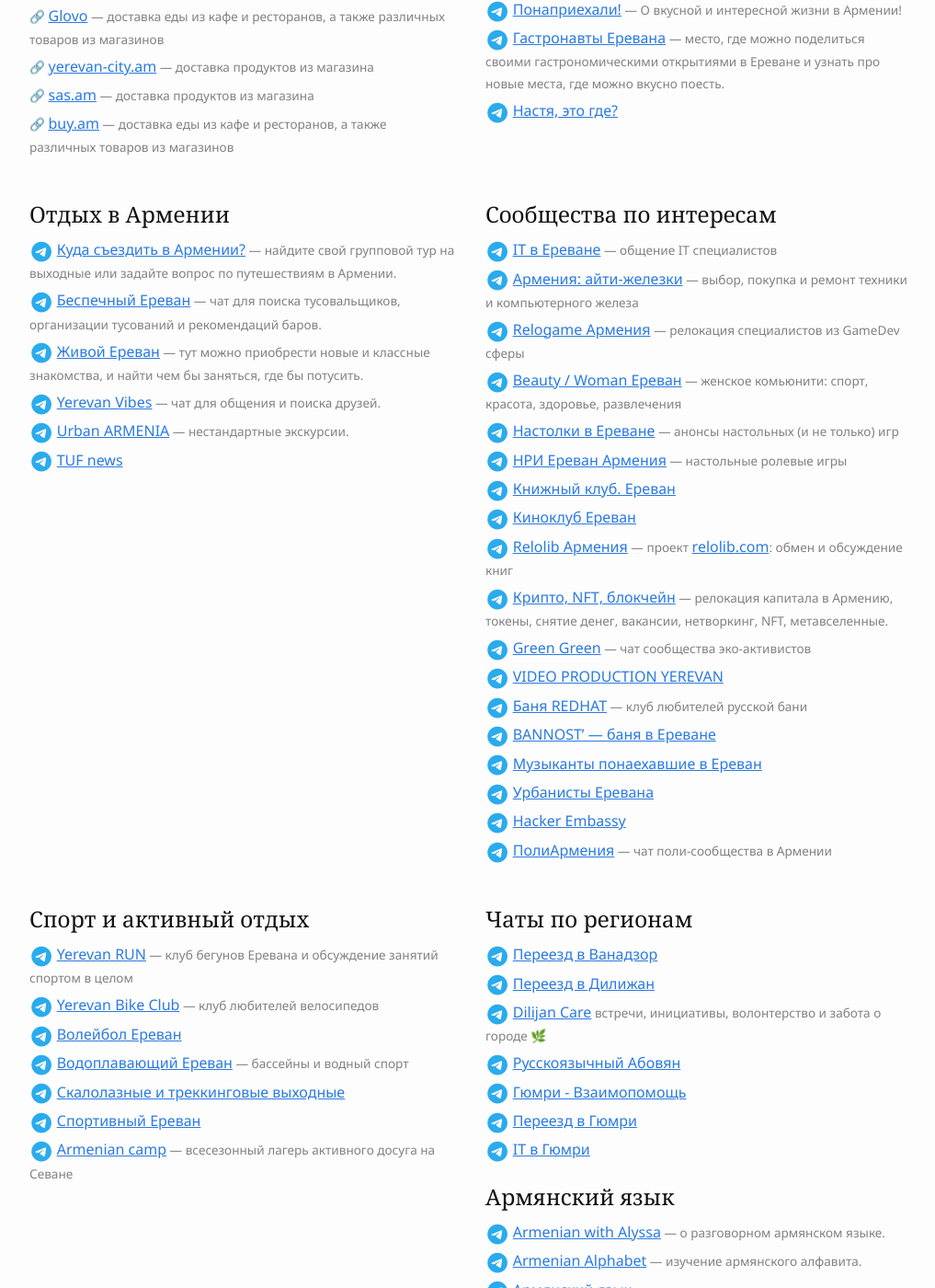
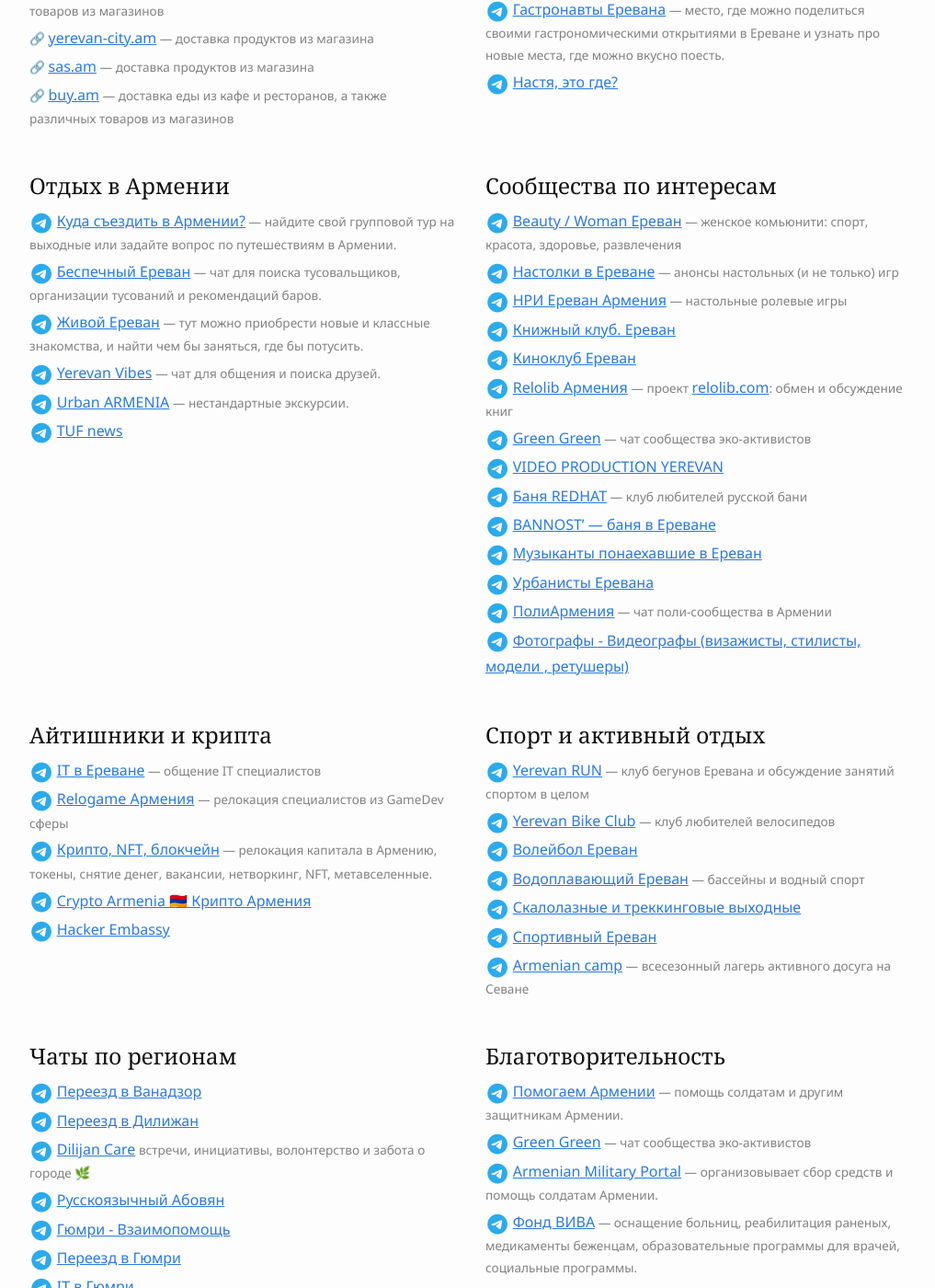
Before and after one commit to haywiki/haywiki.github.io, a Jekyll site: the page built from life/contacts.md, in a window 1280 px wide and 1400 px high, scrolled down 2579 px. Shown: the whole window at 92% size, without its empty margins (128-1145 px from the left). Built offline with Jekyll 4.4.1, drawn with Linux system fonts in a browser that asks for light colours; nearby versions of some CDN libraries; a script that is not in the unit is left out; some of the changed text lies outside the part shown.

Commit message:
обновлены телеграм-каналы и полезные контакты

```diff
--- a/life/contacts.md
+++ b/life/contacts.md
@@ -84,10 +84,11 @@
 - <i class="fa-brands fa-telegram"></i> [2022 Relocation Армения](https://t.me/armrelo2022)
 - <i class="fa-brands fa-telegram"></i> [Ковчег Армения](https://t.me/+C8I5SyknObsyZTky)
 - <i class="fa-brands fa-telegram"></i> [Автомобилисты в Армении](https://t.me/am_autoclub) — чат для переехавших в Армению с собственным автомобилем.
-- <i class="fa-brands fa-telegram"></i> [Получение загранпаспорта РФ в Армении](https://t.me/zagranerevan)
 - <i class="fa-brands fa-telegram"></i> [Получение шенгенских виз в Армении](https://t.me/shengen_am)
 - <i class="fa-brands fa-telegram"></i> [Пограничный контроль](https://t.me/+yHACAsBxEXo4OGEy) — отчеты о пересечении границы РФ
 {: class="list-emoji"}
+
+[//]: # (- <i class="fa-brands fa-telegram"></i> [Получение загранпаспорта РФ в Армении]&#40;https://t.me/zagranerevan&#41;)
 
 ## Переезд и жизнь с питомцем
 
@@ -193,7 +194,7 @@
 
 - <i class="fa-brands fa-telegram"></i> [Куда съездить в Армении?](https://t.me/+azIZSPnLs0oxOWZi) — найдите свой групповой тур на выходные или задайте вопрос по путешествиям в Армении.
 - <i class="fa-brands fa-telegram"></i> [Беспечный Ереван](https://t.me/jaunty_yerevan) — чат для поиска тусовальщиков, организации тусований и рекомендаций баров.
-- <i class="fa-brands fa-telegram"></i> [Живой Ереван](https://t.me/YerevanAlive4) — тут можно приобрести новые и классные знакомства, и найти чем бы заняться, где бы потусить.
+- <i class="fa-brands fa-telegram"></i> [Живой Ереван](https://t.me/YerevanAlive) — тут можно приобрести новые и классные знакомства, и найти чем бы заняться, где бы потусить.
 - <i class="fa-brands fa-telegram"></i> [Yerevan Vibes](https://t.me/yerevanvibes) — чат для общения и поиска друзей.
 - <i class="fa-brands fa-telegram"></i> [Urban ARMENIA](https://t.me/urbanarmenia) — нестандартные экскурсии.
 - <i class="fa-brands fa-telegram"></i> [TUF news](https://t.me/tuftuftuftsh)
@@ -204,24 +205,32 @@
 
 ## Сообщества по интересам
 
-- <i class="fa-brands fa-telegram"></i> [IT в Ереване](https://t.me/iterevan) — общение IT специалистов
-- <i class="fa-brands fa-telegram"></i> [Армения: айти-железки](https://t.me/am_hardware) — выбор, покупка и ремонт техники и компьютерного железа
-- <i class="fa-brands fa-telegram"></i> [Relogame Армения](https://t.me/relogame_armenia) — релокация специалистов из GameDev сферы
 - <i class="fa-brands fa-telegram"></i> [Beauty / Woman Ереван](https://t.me/erevanwomen) — женское комьюнити: спорт, красота, здоровье, развлечения
 - <i class="fa-brands fa-telegram"></i> [Настолки в Ереване](https://t.me/boardgames_yerevan) — анонсы настольных (и не только) игр
 - <i class="fa-brands fa-telegram"></i> [НРИ Ереван Армения](https://t.me/nrierevan) — настольные ролевые игры
 - <i class="fa-brands fa-telegram"></i> [Книжный клуб. Ереван](https://t.me/bookclubyerevan)
 - <i class="fa-brands fa-telegram"></i> [Киноклуб Ереван](https://t.me/YerevanKino)
 - <i class="fa-brands fa-telegram"></i> [Relolib Армения](https://t.me/+J__AORhInF5jMWYy) — проект [relolib.com](https://relolib.com/armenia): обмен и обсуждение книг
-- <i class="fa-brands fa-telegram"></i> [Крипто, NFТ, блокчейн](https://t.me/cryptoitarmenia) — релокация капитала в Армению, токены, снятие денег, вакансии, нетворкинг, NFT, метавселенные.
 - <i class="fa-brands fa-telegram"></i> [Green Green](https://t.me/greengreen_chat) — чат сообщества эко-активистов
 - <i class="fa-brands fa-telegram"></i> [VIDEO PRODUCTION YEREVAN](https://t.me/synthesisyerevan)
 - <i class="fa-brands fa-telegram"></i> [Баня REDHAT](https://t.me/banya_erevan) — клуб любителей русской бани
 - <i class="fa-brands fa-telegram"></i> [BANNOST’ — баня в Ереване](https://t.me/bannost)
 - <i class="fa-brands fa-telegram"></i> [Музыканты понаехавшие в Ереван](https://t.me/erevanmusic)
 - <i class="fa-brands fa-telegram"></i> [Урбанисты Еревана](https://t.me/UrbanYerevan)
+- <i class="fa-brands fa-telegram"></i> [ПолиАрмения](https://t.me/+go4jKrnA-gA5Yjcy) — чат поли-сообщества в Армении
+- <i class="fa-brands fa-telegram"></i> [Фотографы - Видеографы (визажисты, стилисты, модели , ретушеры)](https://t.me/photographers_armenia_erevan)
+{: class="list-emoji"}
+
+</div>
+<div class="card">
+
+## Айтишники и крипта
+
+- <i class="fa-brands fa-telegram"></i> [IT в Ереване](https://t.me/iterevan) — общение IT специалистов
+- <i class="fa-brands fa-telegram"></i> [Relogame Армения](https://t.me/relogame_armenia) — релокация специалистов из GameDev сферы
+- <i class="fa-brands fa-telegram"></i> [Крипто, NFТ, блокчейн](https://t.me/cryptoitarmenia) — релокация капитала в Армению, токены, снятие денег, вакансии, нетворкинг, NFT, метавселенные.
+- <i class="fa-brands fa-telegram"></i> [Crypto Armenia 🇦🇲 Крипто Армения](https://t.me/CryptoandblockchainArmenia)
 - <i class="fa-brands fa-telegram"></i> [Hacker Embassy](http://t.me/hacker_embassy)
-- <i class="fa-brands fa-telegram"></i> [ПолиАрмения](https://t.me/+go4jKrnA-gA5Yjcy) — чат поли-сообщества в Армении
 {: class="list-emoji"}
 
 </div>
@@ -264,7 +273,7 @@
 
 ## Благотворительность
 
-- <i class="fa-brands fa-telegram"></i> [Помогаем Армении](https://t.me/+YH7-IwD1TSkzMGQy) — помощь солдатам и другим защитникам Армении.
+- <i class="fa-brands fa-telegram"></i> [Помогаем Армении](https://t.me/+tUe8alMmADU4Yjli) — помощь солдатам и другим защитникам Армении.
 - <i class="fa-brands fa-telegram"></i> [Green Green](https://t.me/greengreen_chat) — чат сообщества эко-активистов
 - <i class="fa-brands fa-telegram"></i> [Armenian Military Portal](https://t.me/military_arm) — организовывает сбор средств и помощь солдатам Армении.
 - <i class="fa-brands fa-telegram"></i> [Фонд ВИВА](https://t.me/VIVAFound) — оснащение больниц, реабилитация раненых, медикаменты беженцам, образовательные программы для врачей, социальные программы.
```
Also changed, not shown: other parts of life/contacts.md (+1 -0 lines).
